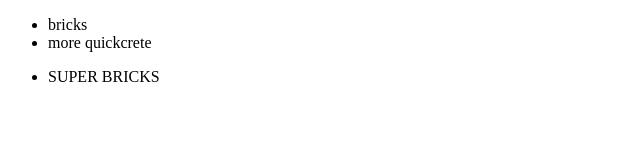
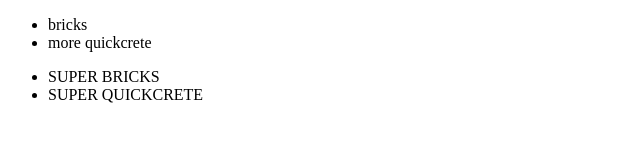
Before and after one commit to PitixJakob/test, a plain HTML site: page index.html in a window 1280 px wide. Shown: the whole page, without its empty margins (0-640 px from the left). Drawn offline with Linux system fonts and the light colour scheme.

Commit message:
Added Super Quickcrete

```diff
--- a/index.html
+++ b/index.html
@@ -13,6 +13,7 @@
 
       <ul>
         <li>SUPER BRICKS</li>
+        <li>SUPER QUICKCRETE</li>
       </ul>
     </div>
   </body>
```
